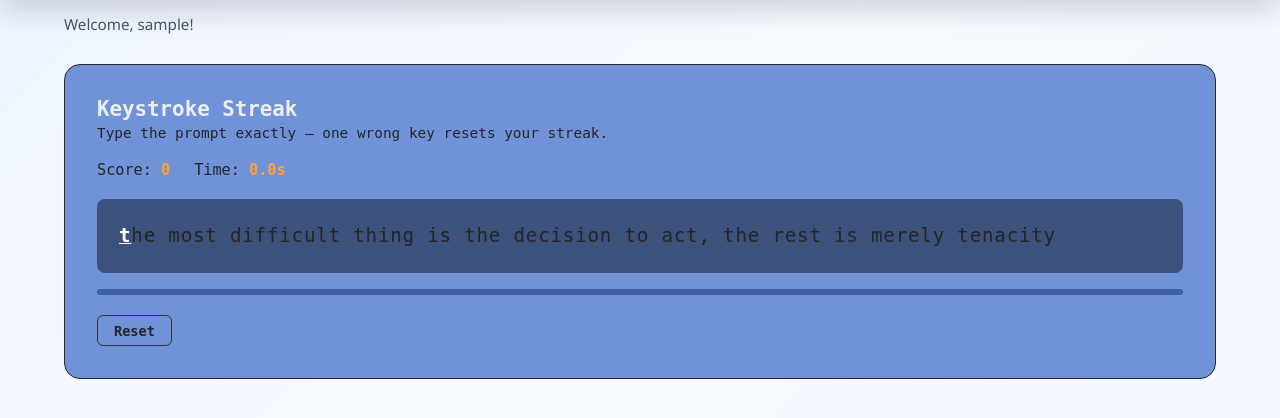
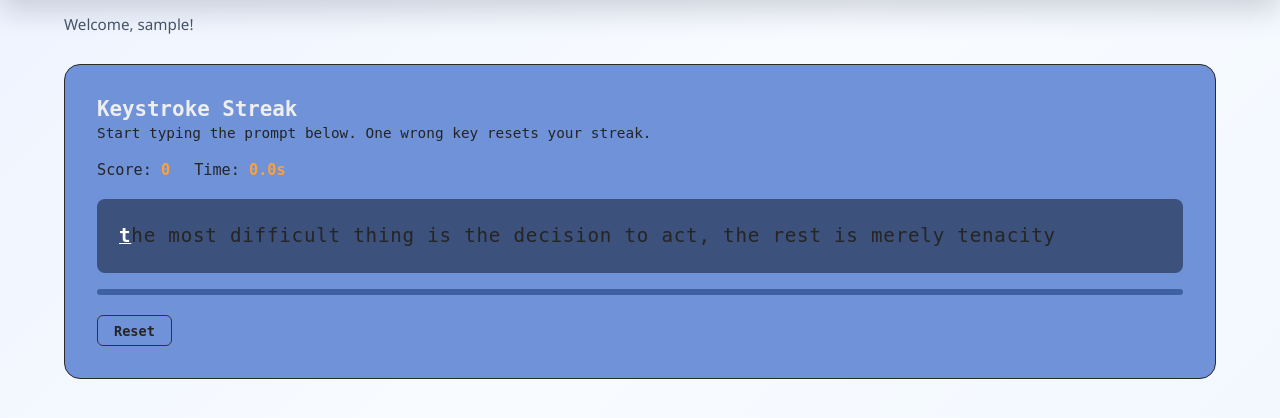
Before and after one commit to winslozp/project201, a Flask app: page /games in a window 1280 px wide. Shown: the part 73-491 px from the top of the page. Run offline with Flask 3, Linux system fonts and the light colour scheme; the visitor is signed in with stand-in values (Sample User, id 1).

Commit message:
changed a line of text

```diff
--- a/StudyTyper/templates/games.html
+++ b/StudyTyper/templates/games.html
@@ -10,7 +10,7 @@
 {% block content %}
 <div class="keystroke-game" id="keystroke-game">
     <h2>Keystroke Streak</h2>
-    <p>Type the prompt exactly — one wrong key resets your streak.</p>
+    <p>Start typing the prompt below. One wrong key resets your streak.</p>
 
     <div class="ks-stats">
         <span>Score: <strong id="ks-score">0</strong></span>
```
